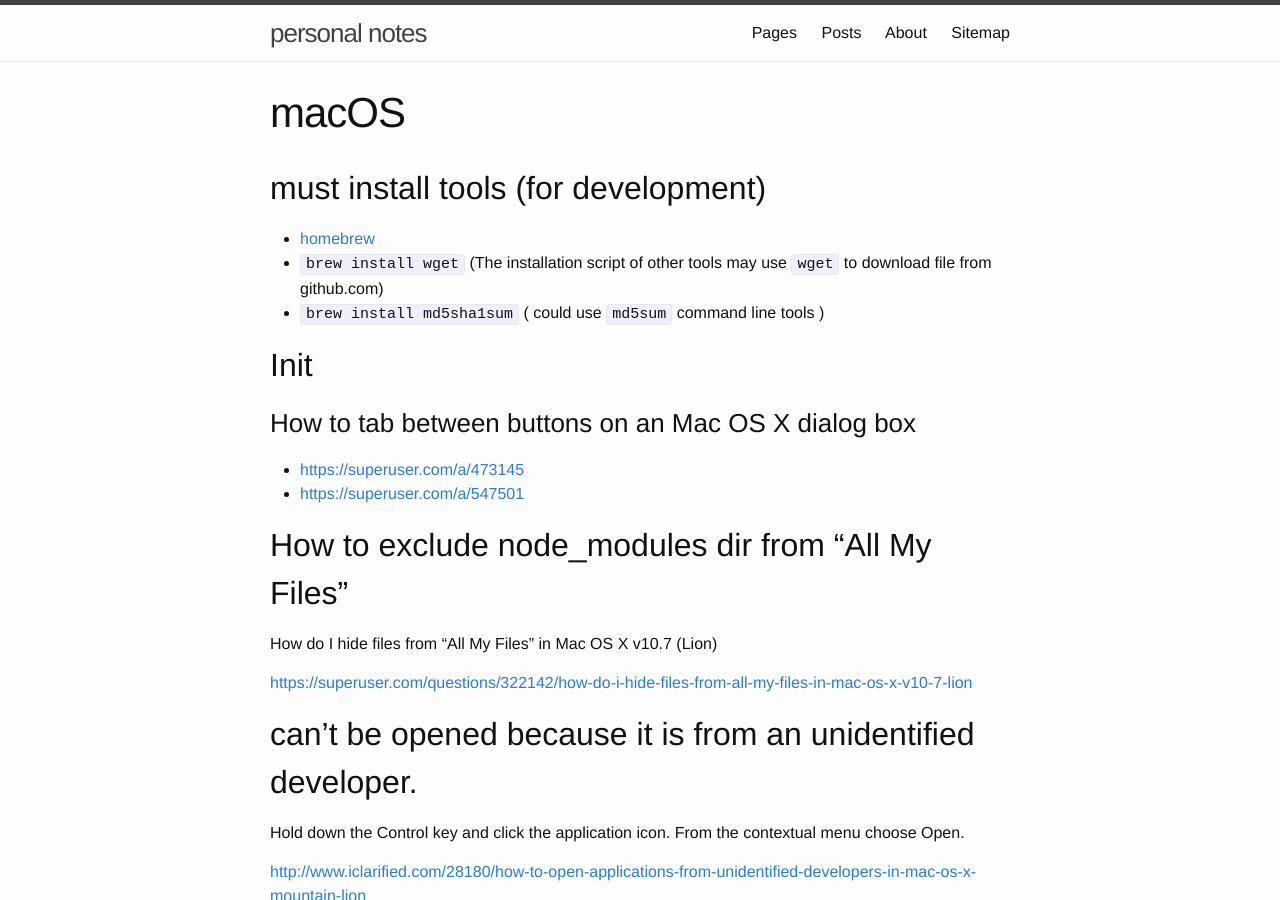
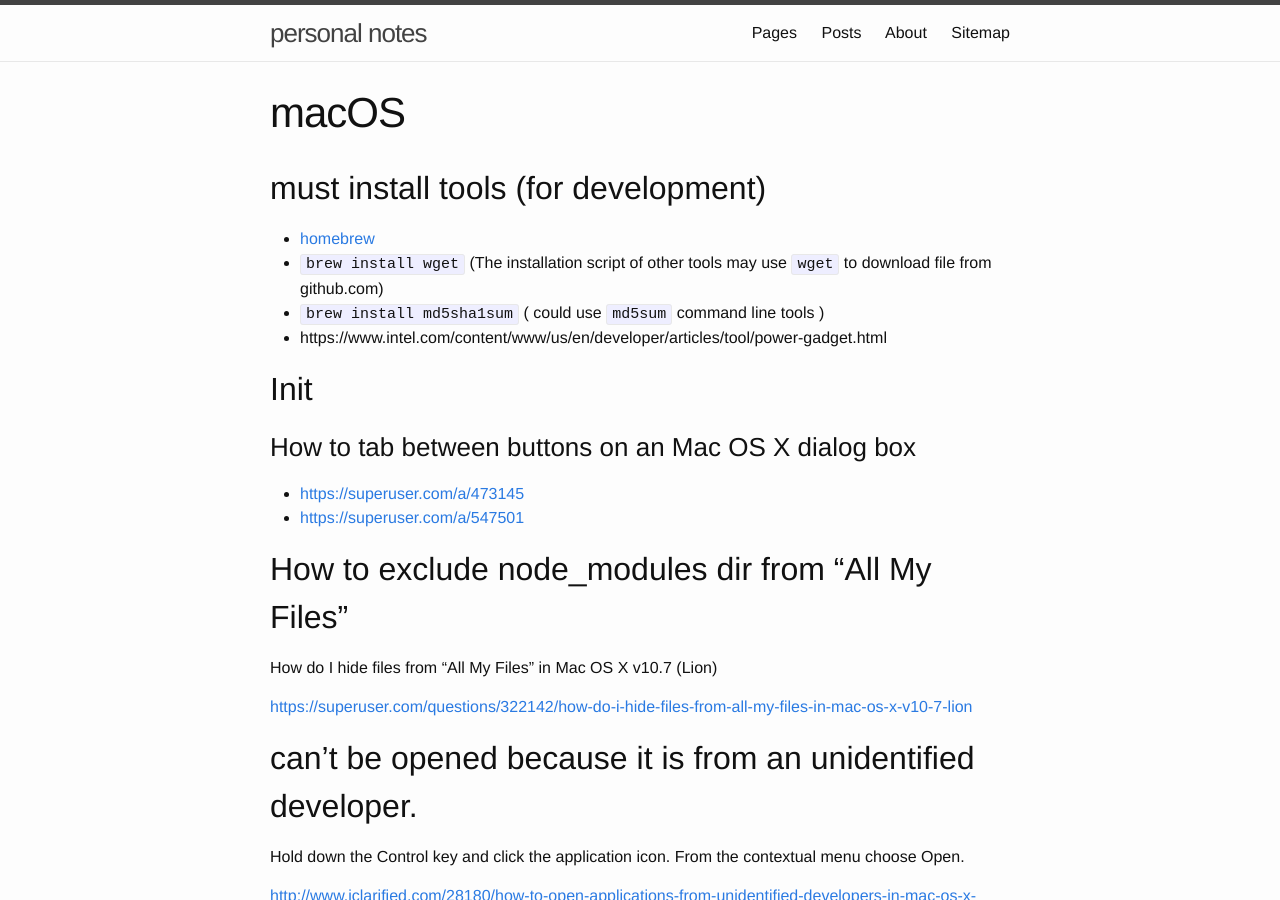
Before and after one commit to xx7y7xx/xx7y7xx.github.io, a Jekyll site: the page built from macOS.md, in a window 1280 px wide and 900 px high. Built offline with Jekyll 4.4.1, drawn with Linux system fonts in a browser that asks for light colours; comment, search, counter and statistics services are not loaded; some of the changed lines change nothing that is shown.

Commit message:
Update macOS.md

```diff
--- a/macOS.md
+++ b/macOS.md
@@ -8,6 +8,7 @@ title: macOS
 - [homebrew](/homebrew.html)
 - `brew install wget` (The installation script of other tools may use `wget` to download file from github.com)
 - `brew install md5sha1sum` ( could use `md5sum` command line tools )
+- https://www.intel.com/content/www/us/en/developer/articles/tool/power-gadget.html
 
 ## Init
 
```
